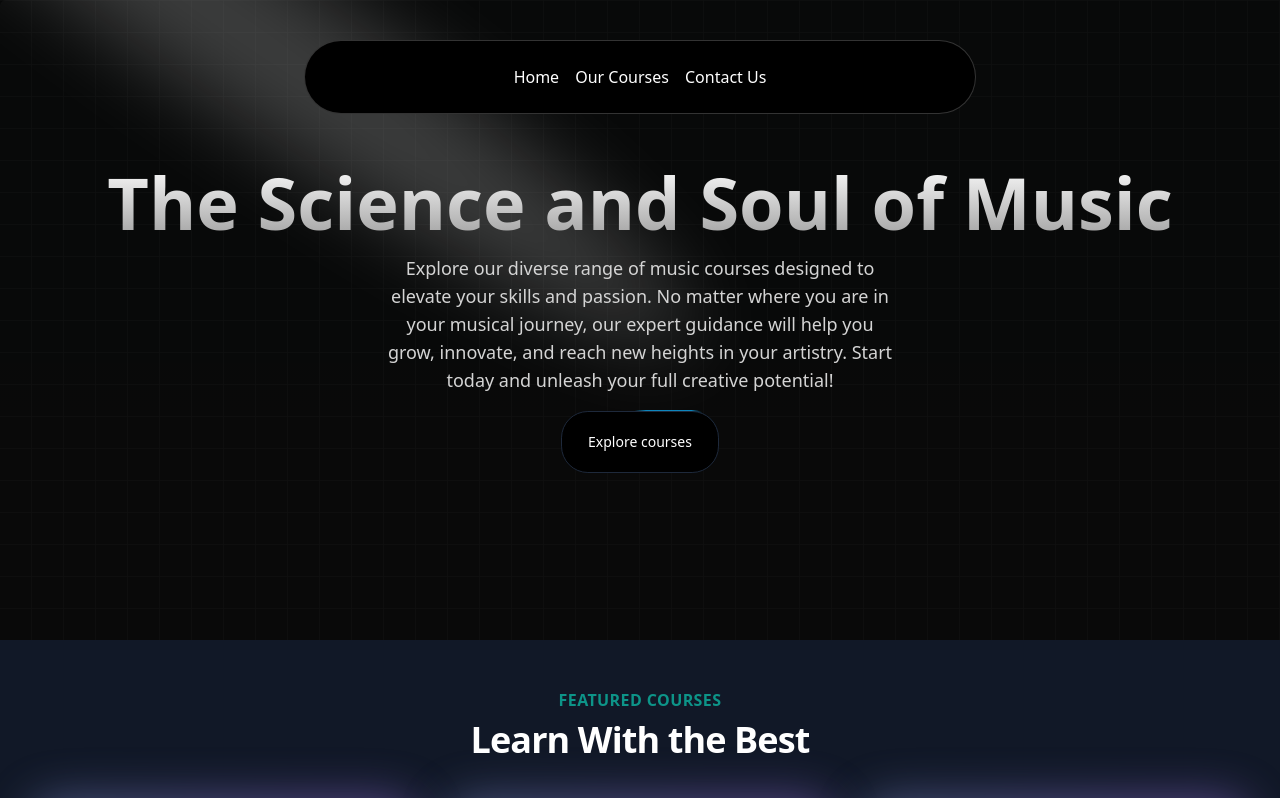
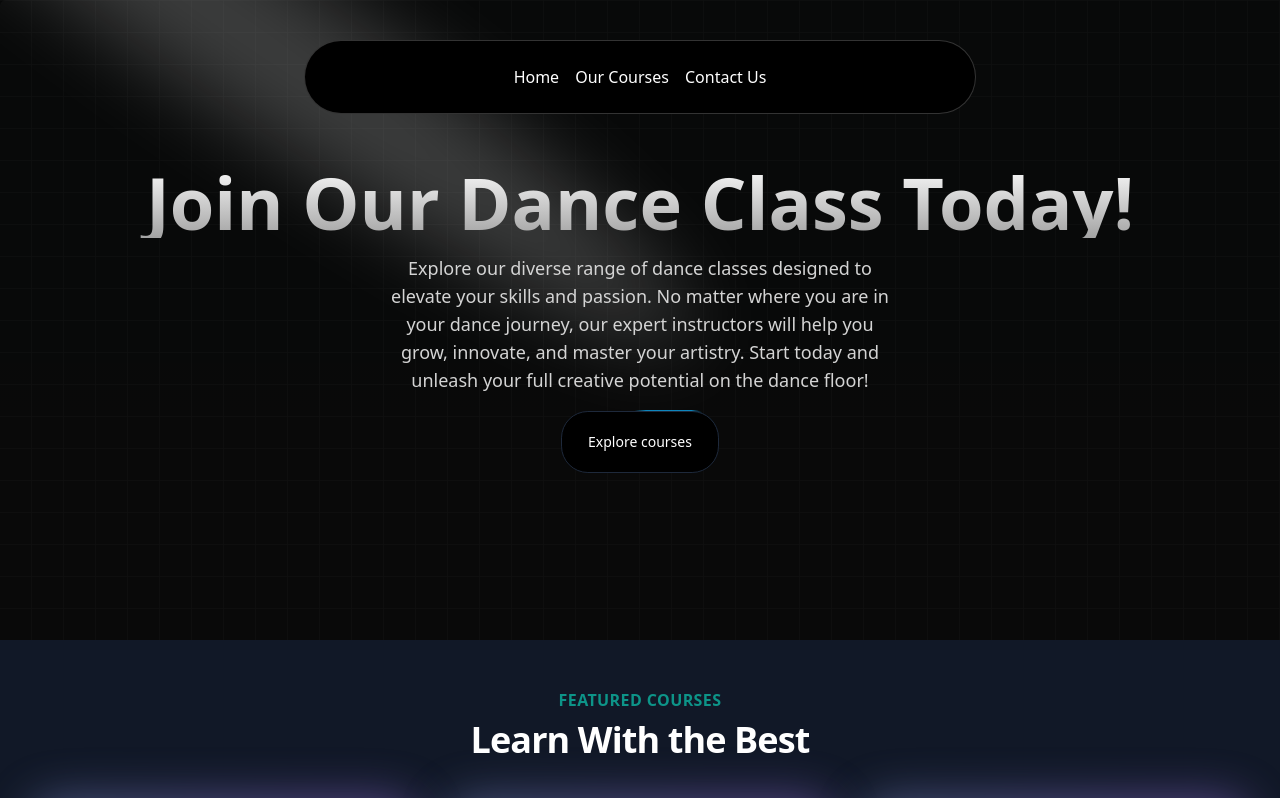
Before and after one commit to Rohithraj16/Dance-class-hub, a Next.js app: page / in a window 1280 px wide. Shown: the top 798 px of the page. Built offline with nearby package versions, Linux system fonts and the light colour scheme.

Commit message:
Hero section : paragraph part is modified

```diff
--- a/src/components/HeroSection.tsx
+++ b/src/components/HeroSection.tsx
@@ -10,14 +10,14 @@ function HeroSection() {
 			/>
 			<div className="py-4 relative z-10 w-full text-center">
 				<h1 className="mt-20 md:mt-0 text-4xl md:text-7xl font-bold bg-clip-text text-transparent bg-gradient-to-b from-neutral-50 to-neutral-400">
-					The Science and Soul of Music
+					Join Our Dance Class Today!
 				</h1>
 				<p className="mt-4 font-normal text-base md:text-lg text-neutral-300 max-w-lg mx-auto">
-					Explore our diverse range of music courses designed to elevate your
-					skills and passion. No matter where you are in your musical journey,
-					our expert guidance will help you grow, innovate, and reach new
-					heights in your artistry. Start today and unleash your full creative
-					potential!
+					Explore our diverse range of dance classes designed to elevate your
+					skills and passion. No matter where you are in your dance journey, our
+					expert instructors will help you grow, innovate, and master your
+					artistry. Start today and unleash your full creative potential on the
+					dance floor!
 				</p>
 				<div className="mt-4">
 					<Link href={"/courses"}>
```
